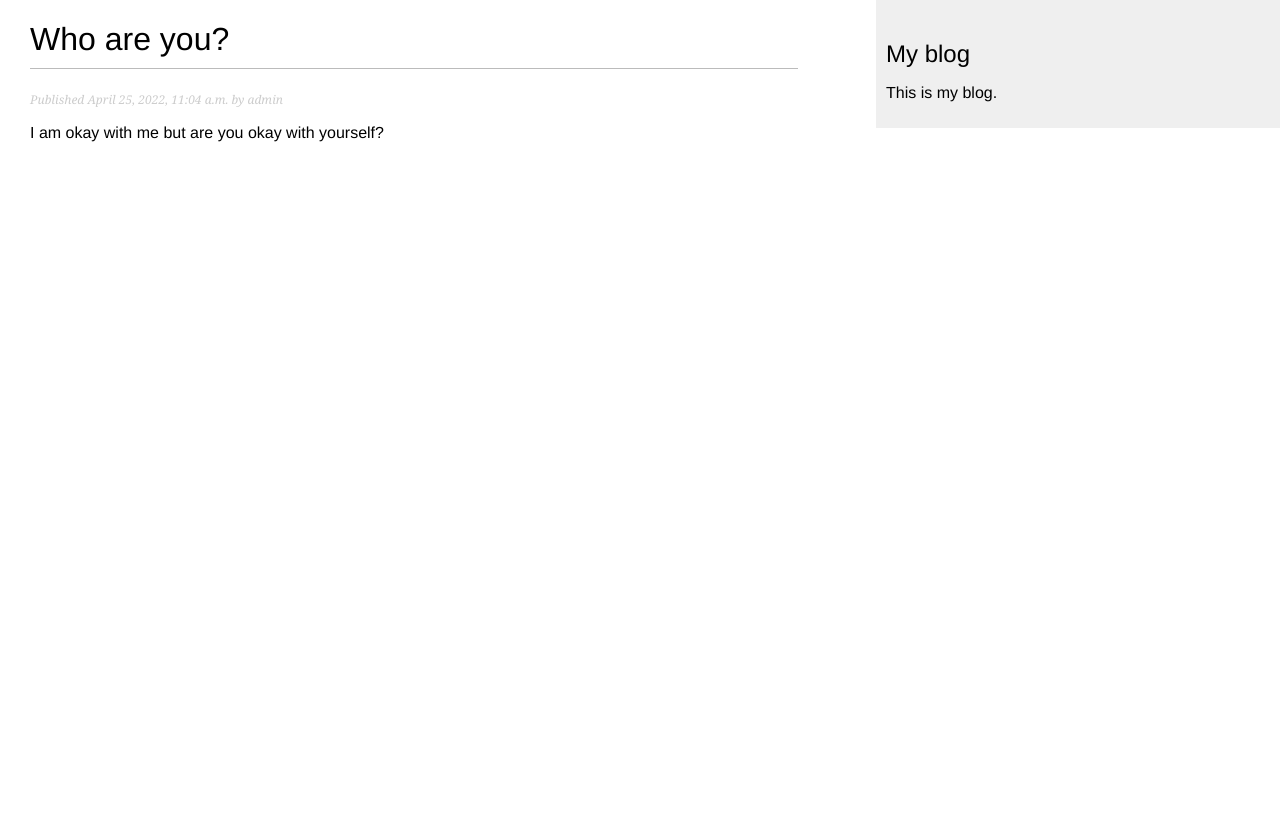
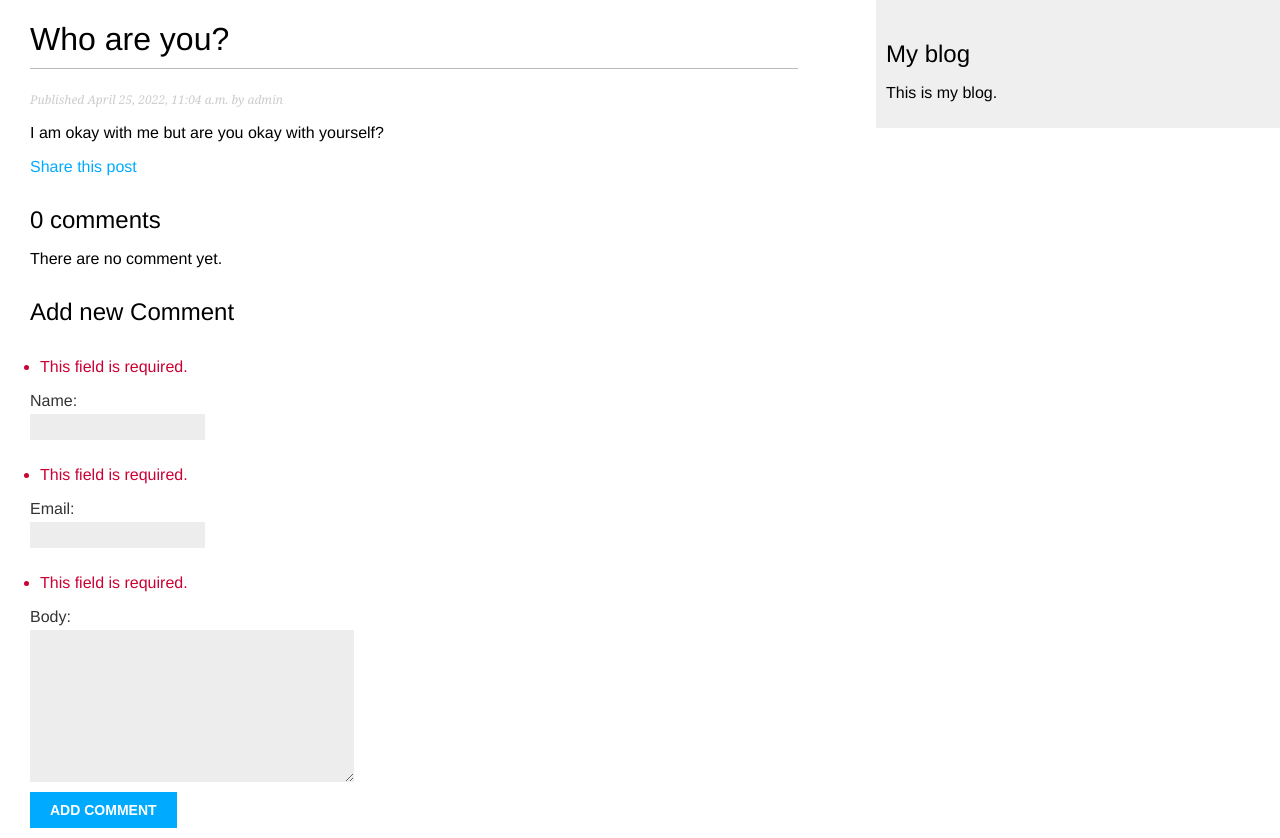
Before and after one commit to Emmanuel-Okyere/blog_application, a Django app: a page that uses blogapp/templates/blogapp/post/detail.html in a window 1280 px wide. Before the commit the page ends 142 px from the top, so only its background shows below. Run offline with Django 4.2, Linux system fonts and the light colour scheme; data comes from the database, SQL or seed files in the repository; both versions use the stored data as it was after the commit.

Commit message:
Added more features

```diff
--- a/blog/settings.py
+++ b/blog/settings.py
@@ -10,7 +10,7 @@ For the full list of settings and their values, see
 https://docs.djangoproject.com/en/4.0/ref/settings/
 """
 
-from curses.ascii import EM
+# from curses.ascii import EM
 from pathlib import Path
 
 # Build paths inside the project like this: BASE_DIR / 'subdir'.
--- a/blogapp/forms.py
+++ b/blogapp/forms.py
@@ -1,8 +1,14 @@
 import email
 from xml.etree.ElementTree import Comment
 from django import forms
+from .models import Comment
 class EmailPostForm(forms.Form):
     name = forms.CharField(max_length=25)
     email = forms.EmailField()
     to = forms.EmailField()
     comment = forms.CharField(required=False,  widget=forms.Textarea)
+
+class CommentForm(forms.ModelForm):
+    class Meta:
+        model = Comment
+        fields = ("name","email","body")
--- a/blogapp/models.py
+++ b/blogapp/models.py
@@ -1,3 +1,7 @@
+import email
+from email.quoprimime import body_check
+from pyexpat import model
+from tkinter import CASCADE
 from django.db import models
 from django.contrib.auth.models import User
 from django.utils import timezone
@@ -33,3 +37,20 @@ class Post(models.Model):
 
     def get_absolute_url(self):
         return reverse("blogapp:post_detail", args=[self.publish.year, self.publish.month, self.publish.day, self.slug])
+
+
+
+class Comment(models.Model):
+    post = models.ForeignKey(Post, on_delete=models.CASCADE, related_name= "comments")
+    name = models.CharField(max_length=80)
+    email = models.EmailField()
+    body = models.TextField()
+    created = models.DateTimeField(auto_now_add=True)
+    updated = models.DateTimeField(auto_now = True)
+    active = models.BooleanField(default=True)
+
+    class Meta:
+        ordering = ("created",)
+
+    def __str__(self):
+        return f"Comment by {self.name} on {self.post}"
--- a/blogapp/templates/blogapp/post/detail.html
+++ b/blogapp/templates/blogapp/post/detail.html
@@ -3,4 +3,28 @@
 <h1>{{post.title}}</h1>
 
 <p class="date">Published {{ post.publish }} by {{post.author}}</p>
-{{post.body|linebreaks}} {% endblock %}
+{{post.body|linebreaks}}
+<p>
+  <a href="{% url 'blogapp:post_share' post.id%}"> Share this post</a>
+</p>
+{% with comments.count as total_comments %}
+<h2>{{total_comments}} comment{{total_comments|pluralize}}</h2>
+{% endwith %} {% for comment in comments %}
+<div class="comment">
+  <p class="info">
+    Comment {{ forloop.counter }} by {{ comment.name}} {{comment.created}}
+  </p>
+  {{ comment.body|linebreaks}}
+</div>
+{% empty %}
+<p>There are no comment yet.</p>
+{% endfor %} {% if new_comment %}
+<h2>Your comment has been added.</h2>
+{% else %}
+<h2>Add new Comment</h2>
+<form method="post">
+  {{comment_form.as_p}} {% csrf_token %}
+  <p><input type="submit" value="Add Comment" /></p>
+</form>
+
+{% endif %} {% endblock %}
--- a/blogapp/urls.py
+++ b/blogapp/urls.py
@@ -7,4 +7,5 @@ urlpatterns = [
     # path("", views.post_list, name = "post_list"),
     path("", views.PostListView.as_view(), name = "post_list"),
     path("<int:year>/<int:month>/<int:day>/<slug:post>/", views.post_detail, name ="post_detail"),
+    path("<int:post_id>/share", views.post_share, name= "post_share"),
 ]
--- a/blogapp/views.py
+++ b/blogapp/views.py
@@ -2,9 +2,9 @@ from email import message
 from operator import imod
 from django.shortcuts import render, get_object_or_404
 from django.views.generic import ListView
-from .models import Post
+from .models import Post, Comment
 from django.core.paginator import Paginator, EmptyPage, PageNotAnInteger
-from .forms import EmailPostForm
+from .forms import EmailPostForm, CommentForm
 from django.core.mail import send_mail
 
 # Create your views here.
@@ -28,7 +28,19 @@ def post_list(request):
 
 def post_detail(request, year, month, day, post):
     post = get_object_or_404(Post, slug=post, status = "published", publish__year=year, publish__month = month, publish__day=day)
-    return render(request, "blogapp/post/detail.html",{"post":post})
+    comments = post.comments.filter(active = True)
+    new_comment = None
+    comment_form = CommentForm(data = request.POST)
+    if request.method == "POST":
+        comment_form = CommentForm(data = request.POST)
+        if comment_form.is_valid():
+            new_comment = comment_form.save(commit=False)
+            new_comment.post = post
+            new_comment.save()
+        else:
+            comment_form = CommentForm()
+    return render(request, "blogapp/post/detail.html",{"post":post, "comments":comments, "new_comment": new_comment,"comment_form":comment_form})
+
 
 # Sharing a post
 def post_share(request, post_id):
@@ -36,15 +48,13 @@ def post_share(request, post_id):
     sent = False
     if request.method == "POST":
         form = EmailPostForm(request.POST)
-        if form.is_valid:
+        if form.is_valid():
             cd = form.cleaned_data
             post_url = request.build_absolute_uri(post.get_absolute_url())
             subject = f"{cd['name']} recommends you read {post.title}"
             message = f"Read {post.title} at {post_url}\n\n {cd['name']} comments: {cd['comment']}"
             send_mail(subject, message, "gyateng94@gmail.com", [cd["to"]])
             sent = True
-
-
     else:
         form = EmailPostForm()
-    return render(request, "blogapp/post/share.html",{"post":post, "form":form})
+    return render(request, "blogapp/post/share.html",{"post":post, "form":form, "sent":sent})
```
Also changed, not shown: blogapp/admin.py (+7 -0 lines), blogapp/templates/blogapp/post/share.html (added, +11 -0 lines), blogapp/migrations/0002_comment.py (added), db.sqlite3.
